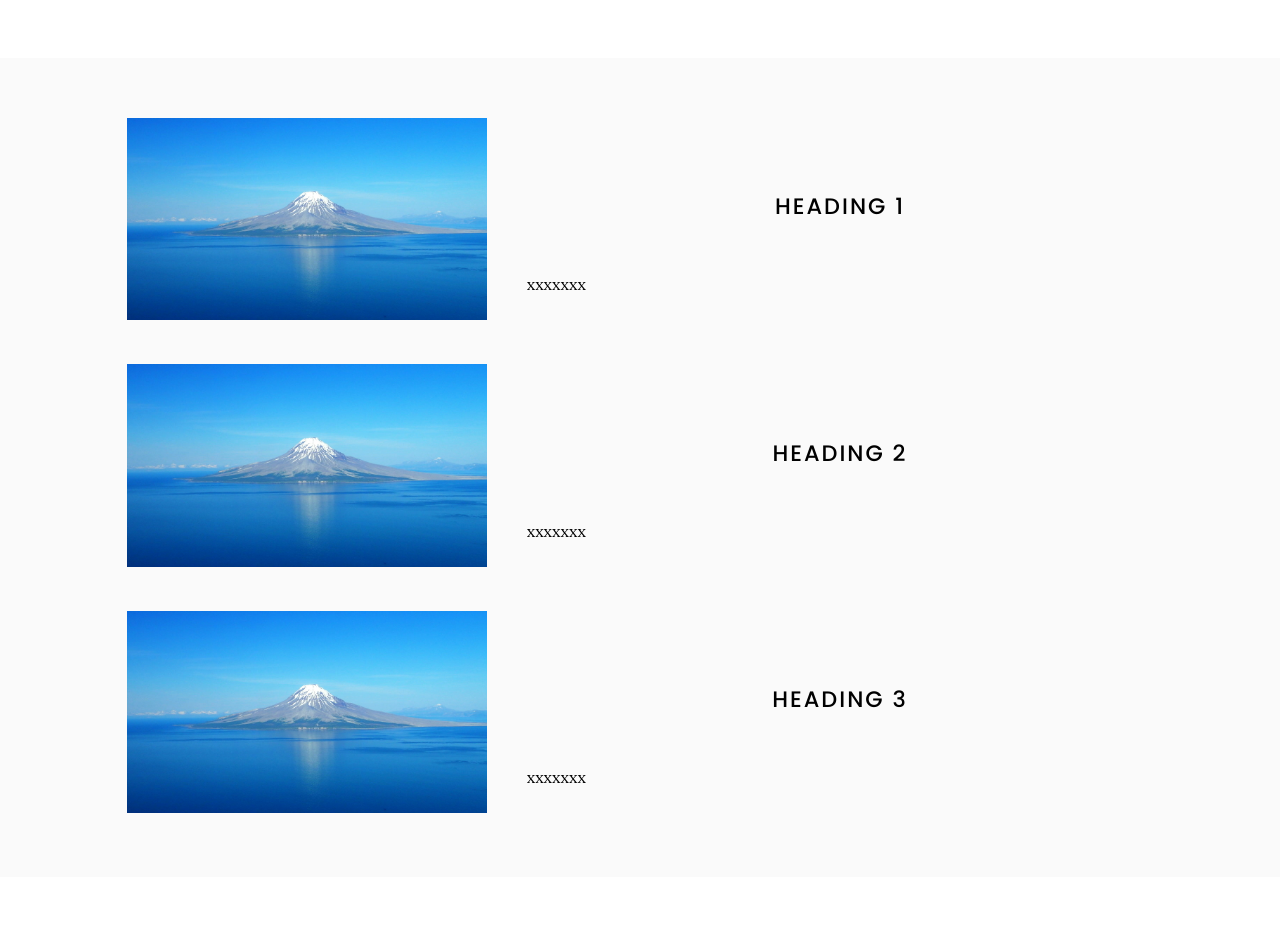
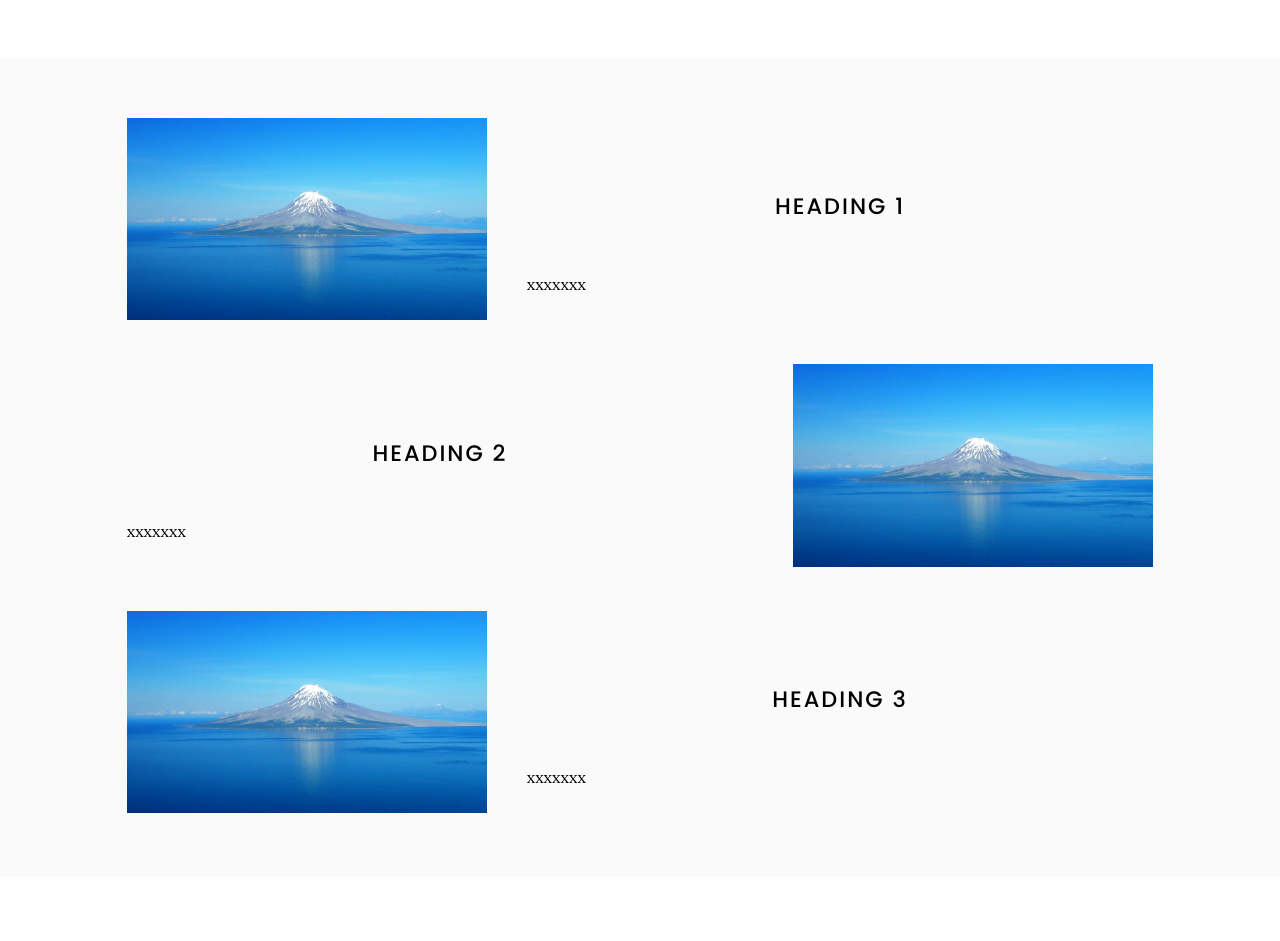
Before and after one commit to wmeng1018/Chen-lab-website, a Jekyll site: the page built from _posts/2022-05-01-ARVO.md, in a window 1280 px wide. Shown: the part 310-1251 px from the top of the page. Built offline with Jekyll 4.4.1, drawn with Linux system fonts in a browser that asks for light colours.

Commit message:
Update 2022-05-01-ARVO.md

```diff
--- a/_posts/2022-05-01-ARVO.md
+++ b/_posts/2022-05-01-ARVO.md
@@ -17,7 +17,7 @@
 # Heading 2
 xxxxxxx
 {% endcapture %}
-{% include feature.html image="images/photo.jpg" link="" title="" text=text %}
+{% include feature.html image="images/photo.jpg" link="" title="" text=text flip=true%}
 
 {% capture text %}
 # Heading 3
```
